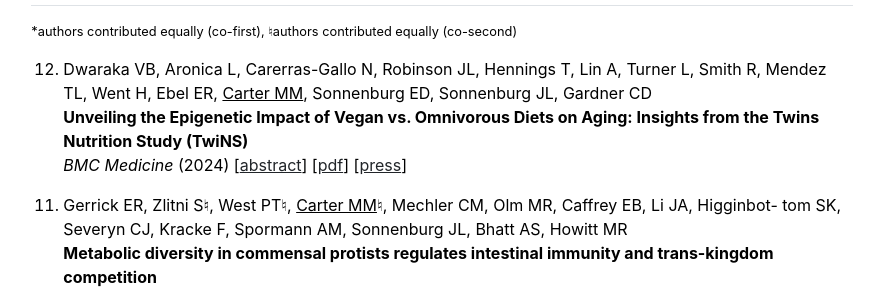
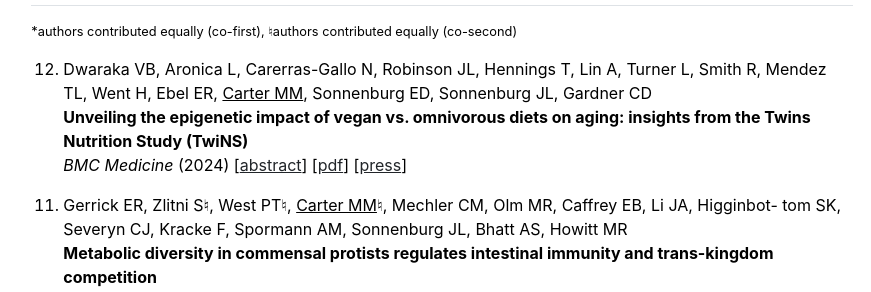
Before and after one commit to matt-cart/matt-cart.github.io, a Jekyll site: the page built from index.md, in a window 1280 px wide and 900 px high, scrolled down 490 px. Shown: the part 153-445 px from the top of the window, without its empty margins (198-1069 px from the left). Built offline with Jekyll 4.4.1, drawn with Linux system fonts in a browser that asks for light colours.

```diff
--- a/_data/publications.yml
+++ b/_data/publications.yml
@@ -1,6 +1,6 @@
 featured:
   - {
-    name: 'Unveiling the Epigenetic Impact of Vegan vs. Omnivorous Diets on Aging: Insights from
+    name: 'Unveiling the epigenetic impact of vegan vs. omnivorous diets on aging: insights from
     the Twins Nutrition Study (TwiNS)',
     authors: 'Dwaraka VB, Aronica L, Carerras-Gallo N, Robinson JL, Hennings T, Lin A, Turner L, Smith R,
     Mendez TL, Went H, Ebel ER, <u>Carter MM</u>, Sonnenburg ED, Sonnenburg JL, Gardner CD',
```
